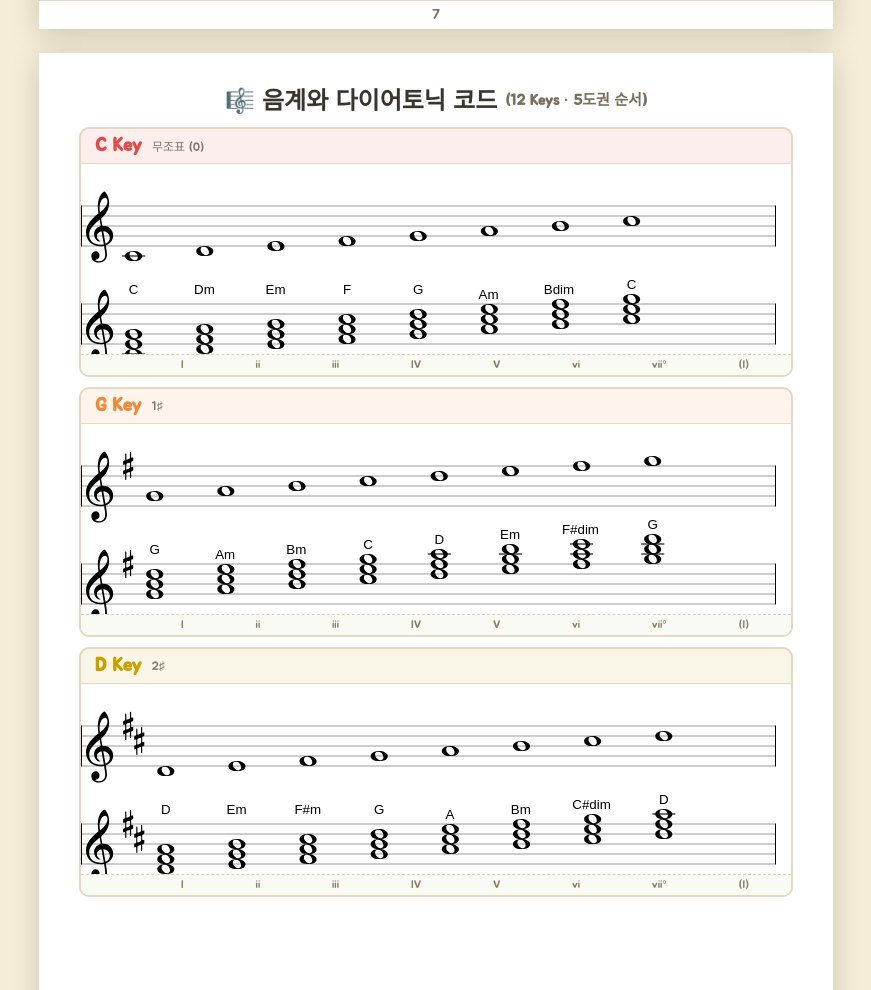
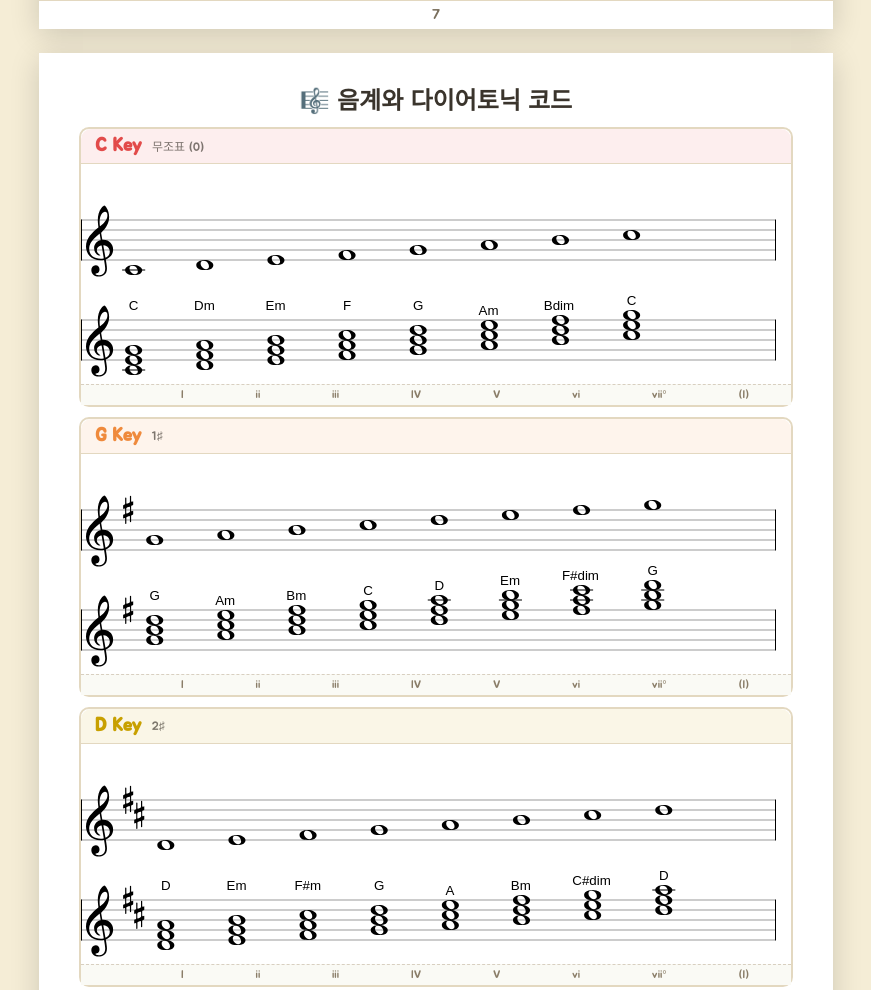
Before and after one commit to JINXKI/asaph-piano, a plain HTML site: page index.html in a window 1280 px wide. Shown: the part 8000-8990 px from the top of the page, without its empty margins (204-1075 px from the left). Drawn offline with Linux system fonts and the light colour scheme; a web font is replaced by a local one.

Commit message:
UI 개선: 음계 레이아웃 및 스타일 조정
- keyblock overflow hidden 제거, keylabel 상단 border-radius 추가
- 박수치기 페이지 legend 제거
- 음계 페이지 소제목 단순화
- 악보 높이 190→220, stave 위치 조정으로 클리핑 방지

Co-Authored-By: Claude Sonnet 4.6 <noreply@anthropic.com>

```diff
--- a/index.html
+++ b/index.html
@@ -58,8 +58,8 @@
   .scalepage h2 small{font-size:15px;color:#7a6f5d;}
   .cont-h2{font-size:15px!important;margin-bottom:7px!important;color:#a99a82!important;}
   .cont-h2 small{font-size:12px!important;}
-  .keyblock{margin-bottom:10px;border:2px solid #E3D8C0;border-radius:10px;overflow:hidden;background:#fff;}
-  .keylabel{display:flex;align-items:center;gap:10px;padding:5px 14px;font-family:'Jua',sans-serif;border-bottom:1px solid #E3D8C0;}
+  .keyblock{margin-bottom:10px;border:2px solid #E3D8C0;border-radius:10px;background:#fff;}
+  .keylabel{display:flex;align-items:center;gap:10px;padding:5px 14px;font-family:'Jua',sans-serif;border-bottom:1px solid #E3D8C0;border-radius:10px 10px 0 0;}
   .keylabel .keyname{font-size:19px;font-weight:bold;}
   .keylabel .keysig{font-size:12px;opacity:.65;}
   .staves svg{display:block;}
@@ -115,13 +115,12 @@
 <div class="page">
   <h1>👏 박수치기</h1>
   <div class="bars-hint">모두 <b>같은 길이(4박)</b>예요! 한 칸에 손뼉 한 번 쳐요.</div>
-  <div class="legend"><span class="sw-solid"></span>음표가 시작돼요 <span class="sw-dot"></span>박자를 나눠요</div>
   <div class="barchart" id="barchart"></div>
 </div>
 
 <!-- PAGES 8-11 : 12-KEY SCALE / DIATONIC CHORD -->
 <div class="page scalepage">
-  <h2>🎼 음계와 다이어토닉 코드 <small>(12 Keys · 5도권 순서)</small></h2>
+  <h2>🎼 음계와 다이어토닉 코드 </h2>
   <div class="kbwrap" data-page="0"></div>
 </div>
 <div class="page scalepage">
@@ -230,13 +229,13 @@ document.getElementById('barchart').innerHTML=bars.map(b=>{
   function at(sc,p){const k=((p%7)+7)%7;return sc.letters[k]+'/'+(sc.notes[k].o+Math.floor(p/7));}
   function drawVoice(ctx,stave,notes,w){const v=new VF.Voice({num_beats:4,beat_value:4}).setMode(VF.Voice.Mode.SOFT);v.addTickables(notes);new VF.Formatter().joinVoices([v]).format([v],w);v.draw(ctx,stave);}
   function renderKey(div,key){
-    const W=700,H=190;
+    const W=700,H=220;
     const r=new VF.Renderer(div,VF.Renderer.Backends.SVG);r.resize(W,H);const ctx=r.getContext();
     const sc=build(key.tonic);
     const sk=sc.notes.map(n=>n.l+'/'+n.o);sk.push(at(sc,7));
-    const st1=new VF.Stave(0,2,W-6);st1.addClef('treble').addKeySignature(key.sig);st1.setContext(ctx).draw();
+    const st1=new VF.Stave(0,16,W-6);st1.addClef('treble').addKeySignature(key.sig);st1.setContext(ctx).draw();
     drawVoice(ctx,st1,sk.map(k=>new VF.StaveNote({keys:[k],duration:'w'})),W-150);
-    const st2=new VF.Stave(0,100,W-6);st2.addClef('treble').addKeySignature(key.sig);st2.setContext(ctx).draw();
+    const st2=new VF.Stave(0,116,W-6);st2.addClef('treble').addKeySignature(key.sig);st2.setContext(ctx).draw();
     const cn=[];for(let i=0;i<8;i++){const sn=new VF.StaveNote({keys:[at(sc,i),at(sc,i+2),at(sc,i+4)],duration:'w'});
       const a=new VF.Annotation(key.chords[i]);a.setVerticalJustification(VF.Annotation.VerticalJustify.TOP);sn.addModifier(a,0);cn.push(sn);}
     drawVoice(ctx,st2,cn,W-150);
```
